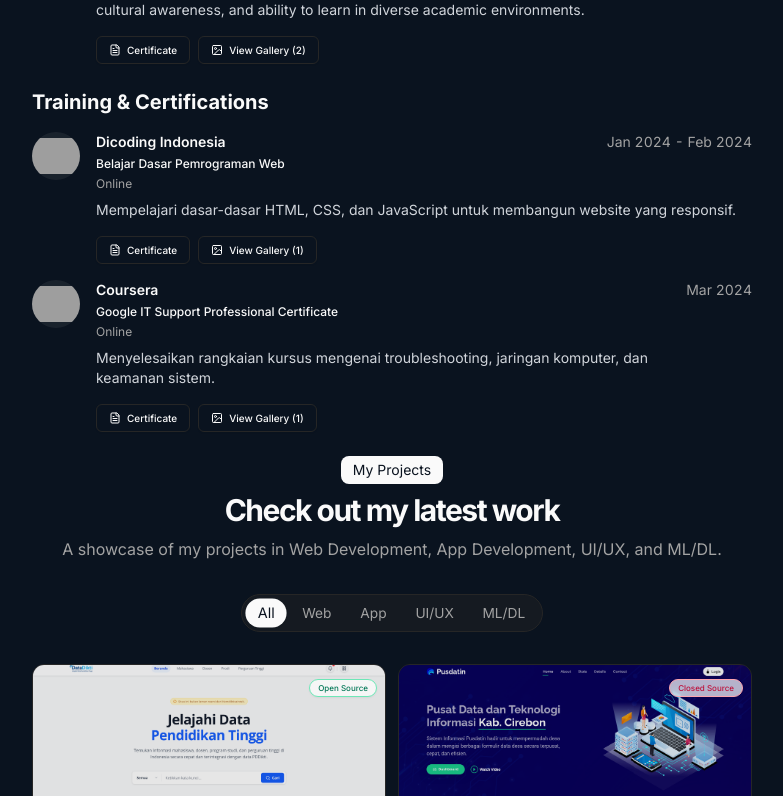
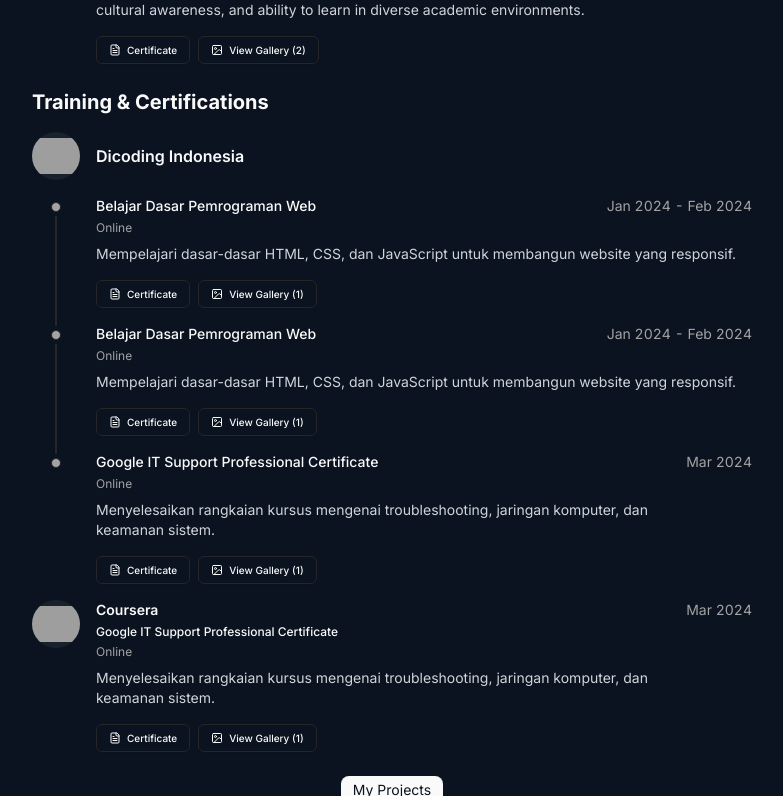
Before and after one commit to azharanggakusuma/portfolio-next, a Next.js app: page / in a window 1280 px wide. Shown: the part 1644-2440 px from the top of the page, without its empty margins (248-1031 px from the left). Built offline with nearby package versions, Linux system fonts and the light colour scheme; grey boxes are pictures that could not be loaded.

Commit message:
feat: implement GroupedAcademicCard component and update training data

```diff
--- a/src/app/page.tsx
+++ b/src/app/page.tsx
@@ -7,6 +7,7 @@ import { ProjectCard } from "@/components/project-card";
 import { ResumeCard } from "@/components/resume-card";
 import { EducationCard } from "@/components/education-card";
 import { AcademicCard } from "@/components/academic-card";
+import { GroupedAcademicCard } from "@/components/grouped-academic-card";
 import { Avatar, AvatarFallback, AvatarImage } from "@/components/ui/avatar";
 import { Badge } from "@/components/ui/badge";
 import { buttonVariants } from "@/components/ui/button";
@@ -24,7 +25,9 @@ import { UrlObject } from "url";
 const BLUR_FADE_DELAY = 0.04;
 
 export default function Page() {
-  const [filter, setFilter] = useState<"all" | "web" | "app" | "ui/ux" | "ml/dl">("all");
+  const [filter, setFilter] = useState<
+    "all" | "web" | "app" | "ui/ux" | "ml/dl"
+  >("all");
 
   // Logika Filter
   const filteredProjects = DATA.projects.filter((project) => {
@@ -42,6 +45,30 @@ export default function Page() {
   const PROJECTS_DELAY = BLUR_FADE_DELAY * 13;
   const CONTACT_DELAY = BLUR_FADE_DELAY * 15;
 
+  // LOGIC PENGELOMPOKAN DATA (Grouping)
+  const groupedTrainings = DATA.trainings.reduce(
+    (acc, item) => {
+      const existingGroup = acc.find((group) => group.school === item.school);
+      if (existingGroup) {
+        existingGroup.items.push(item);
+      } else {
+        acc.push({
+          school: item.school,
+          logoUrl: item.logoUrl,
+          href: item.href,
+          items: [item],
+        });
+      }
+      return acc;
+    },
+    [] as Array<{
+      school: string;
+      logoUrl: string;
+      href: string;
+      items: (typeof DATA.trainings)[number][];
+    }>
+  );
+
   return (
     <main className="flex flex-col min-h-[100dvh]">
       {/* --- HERO SECTION --- */}
@@ -51,7 +78,8 @@ export default function Page() {
             <div className="justify-center flex-col flex flex-1 space-y-1.5">
               <BlurFade delay={HERO_DELAY}>
                 <p className="mx-auto md:mx-0 text-3xl font-bold tracking-tighter sm:text-4xl xl:text-5xl/none">
-                  Hi, I&apos;m {DATA.name} <span className="inline-block">👋</span>
+                  Hi, I&apos;m {DATA.name}{" "}
+                  <span className="inline-block">👋</span>
                 </p>
               </BlurFade>
               <BlurFade delay={HERO_DELAY + 0.05}>
@@ -65,7 +93,10 @@ export default function Page() {
                 <div className="flex gap-2 justify-center md:justify-start mt-4">
                   <Link
                     href="#contact"
-                    className={cn(buttonVariants({ variant: "default" }), "w-full sm:w-auto flex items-center gap-2")}
+                    className={cn(
+                      buttonVariants({ variant: "default" }),
+                      "w-full sm:w-auto flex items-center gap-2"
+                    )}
                   >
                     <Mail className="size-4" />
                     Contact Me
@@ -73,14 +104,16 @@ export default function Page() {
                   <Link
                     href="/resume.pdf"
                     target="_blank"
-                    className={cn(buttonVariants({ variant: "outline" }), "w-full sm:w-auto flex items-center gap-2")}
+                    className={cn(
+                      buttonVariants({ variant: "outline" }),
+                      "w-full sm:w-auto flex items-center gap-2"
+                    )}
                   >
                     <FileText className="size-4" />
                     Download CV
                   </Link>
                 </div>
               </BlurFade>
-
             </div>
             <BlurFade delay={HERO_DELAY}>
               <Avatar className="size-36 mx-auto">
@@ -130,10 +163,7 @@ export default function Page() {
             <h2 className="text-xl font-bold">Work Experience</h2>
           </BlurFade>
           {DATA.work.map((work, id) => (
-            <BlurFade
-              key={work.company + id}
-              delay={WORK_DELAY + id * 0.05}
-            >
+            <BlurFade key={work.company + id} delay={WORK_DELAY + id * 0.05}>
               <ResumeCard
                 logoUrl={work.logoUrl}
                 altText={work.company}
@@ -214,26 +244,16 @@ export default function Page() {
             <h2 className="text-xl font-bold">Training & Certifications</h2>
           </BlurFade>
 
-          {DATA.trainings.map((item, id) => (
+          {groupedTrainings.map((group, id) => (
             <BlurFade
-              key={item.school + item.degree + id}
+              key={group.school + id}
               delay={BLUR_FADE_DELAY * 12 + id * 0.05}
             >
-              <AcademicCard
-                logoUrl={item.logoUrl}
-                altText={item.school}
-                title={item.school}
-                subtitle={item.degree}
-                href={item.href}
-                period={
-                  item.start === item.end
-                    ? item.start
-                    : `${item.start} - ${item.end}`
-                }
-                location={item.location}
-                description={item.description}
-                certificateUrl={item.certificateUrl}
-                gallery={item.gallery}
+              <GroupedAcademicCard
+                school={group.school}
+                logoUrl={group.logoUrl}
+                href={group.href}
+                items={group.items}
               />
             </BlurFade>
           ))}
@@ -253,7 +273,8 @@ export default function Page() {
                   Check out my latest work
                 </h2>
                 <p className="text-muted-foreground text-sm/relaxed xl:text-base/relaxed">
-                  A showcase of my projects in Web Development, App Development, UI/UX, and ML/DL.
+                  A showcase of my projects in Web Development, App Development,
+                  UI/UX, and ML/DL.
                 </p>
               </div>
             </div>
@@ -275,7 +296,9 @@ export default function Page() {
                     <button
                       key={tab.value}
                       onClick={() =>
-                        setFilter(tab.value as "all" | "web" | "app" | "ui/ux" | "ml/dl")
+                        setFilter(
+                          tab.value as "all" | "web" | "app" | "ui/ux" | "ml/dl"
+                        )
                       }
                       className={
                         "px-3 py-1 text-xs sm:text-sm rounded-full transition-all duration-200 " +
--- /dev/null
+++ b/src/components/grouped-academic-card.tsx
@@ -0,0 +1,183 @@
+"use client";
+
+import { Avatar, AvatarFallback, AvatarImage } from "@/components/ui/avatar";
+import { Badge } from "@/components/ui/badge";
+import { Button } from "@/components/ui/button";
+import { FileText } from "lucide-react";
+import React from "react";
+import Markdown from "react-markdown";
+import { GalleryModal } from "./gallery-modal";
+import { CertificateModal } from "./certificate-modal";
+import { GalleryItem } from "@/data/resume";
+import { cn } from "@/lib/utils";
+
+interface TrainingItem {
+  readonly degree: string;
+  readonly start: string;
+  readonly end: string;
+  readonly location?: string;
+  readonly description?: string;
+  readonly certificateUrl?: string;
+  readonly gallery?: readonly GalleryItem[];
+}
+
+interface GroupedAcademicCardProps {
+  readonly school: string;
+  readonly logoUrl: string;
+  readonly href?: string;
+  readonly items: readonly TrainingItem[];
+}
+
+export const GroupedAcademicCard = ({
+  school,
+  logoUrl,
+  items,
+}: GroupedAcademicCardProps) => {
+  const isGrouped = items.length > 1;
+
+  if (!isGrouped) {
+    const item = items[0];
+    return (
+      <div className="flex gap-4">
+        <div className="flex-none">
+          <Avatar className="size-12 bg-muted-foreground/10">
+            <AvatarImage
+              src={logoUrl}
+              alt={school}
+              className="object-contain"
+            />
+            <AvatarFallback>{school[0]}</AvatarFallback>
+          </Avatar>
+        </div>
+        <div className="flex-grow flex-col">
+          <div className="flex items-center justify-between gap-x-2 text-base">
+            <h3 className="inline-flex items-center justify-center font-semibold leading-none text-xs sm:text-sm">
+              {school}
+            </h3>
+            <div className="text-xs sm:text-sm tabular-nums text-muted-foreground text-right">
+              {item.start === item.end
+                ? item.start
+                : `${item.start} - ${item.end}`}
+            </div>
+          </div>
+          <div className="font-sans text-xs mt-1 font-medium">
+            {item.degree}
+          </div>
+          {item.location && (
+            <div className="font-sans text-xs mt-1 text-muted-foreground">
+              {item.location}
+            </div>
+          )}
+          <div className="mt-2 text-xs sm:text-sm">
+            {item.description && (
+              <Markdown className="prose max-w-full text-pretty font-sans text-sm dark:prose-invert">
+                {item.description}
+              </Markdown>
+            )}
+            <ActionButtons item={item} />
+          </div>
+        </div>
+      </div>
+    );
+  }
+
+  return (
+    <div className="flex gap-4">
+      <div className="flex-none w-12 flex flex-col items-center">
+        <Avatar className="size-12 bg-muted-foreground/10">
+          <AvatarImage src={logoUrl} alt={school} className="object-contain" />
+          <AvatarFallback>{school[0]}</AvatarFallback>
+        </Avatar>
+      </div>
+
+      <div className="flex flex-col flex-grow">
+        <div className="mb-4 h-12 flex items-center">
+          <h3 className="font-semibold text-sm sm:text-base">{school}</h3>
+        </div>
+
+        <div className="flex flex-col">
+          {items.map((item, index) => {
+            const isLast = index === items.length - 1;
+
+            return (
+              <div key={index} className="relative pl-0 pb-4 last:pb-0">
+                {!isLast && (
+                  <div
+                    className="absolute w-[2px] bg-border"
+                    style={{
+                      left: "-41px",
+                      top: "10px",
+                      bottom: "-10px",
+                    }}
+                  />
+                )}
+
+                <div
+                  className="absolute rounded-full border bg-muted-foreground ring-4 ring-background z-10"
+                  style={{
+                    width: "10px",
+                    height: "10px",
+                    left: "-45px",
+                    top: "6px",
+                  }}
+                />
+
+                <div className="flex flex-col">
+                  <div className="flex items-center justify-between gap-x-2 text-base">
+                    <h4 className="font-medium text-xs sm:text-sm leading-none">
+                      {item.degree}
+                    </h4>
+                    <div className="text-xs sm:text-sm tabular-nums text-muted-foreground text-right shrink-0">
+                      {item.start === item.end
+                        ? item.start
+                        : `${item.start} - ${item.end}`}
+                    </div>
+                  </div>
+
+                  {item.location && (
+                    <div className="font-sans text-xs mt-1 text-muted-foreground">
+                      {item.location}
+                    </div>
+                  )}
+
+                  <div className="mt-2 text-xs sm:text-sm">
+                    {item.description && (
+                      <Markdown className="prose max-w-full text-pretty font-sans text-sm dark:prose-invert">
+                        {item.description}
+                      </Markdown>
+                    )}
+                    <ActionButtons item={item} />
+                  </div>
+                </div>
+              </div>
+            );
+          })}
+        </div>
+      </div>
+    </div>
+  );
+};
+
+const ActionButtons = ({ item }: { item: TrainingItem }) => (
+  <div className="flex flex-wrap gap-2 mt-1">
+    {item.certificateUrl && (
+      <CertificateModal
+        href={item.certificateUrl}
+        alt={`${item.degree} Certificate`}
+        trigger={
+          <Button
+            variant="outline"
+            size="sm"
+            className="mt-3 gap-1.5 text-[10px] h-7 font-medium"
+          >
+            <FileText className="h-3 w-3" />
+            Certificate
+          </Button>
+        }
+      />
+    )}
+    {item.gallery && item.gallery.length > 0 && (
+      <GalleryModal title={item.degree} items={item.gallery} />
+    )}
+  </div>
+);
--- a/src/data/resume.tsx
+++ b/src/data/resume.tsx
@@ -269,7 +269,43 @@ export const DATA = {
       ],
     },
     {
+      school: "Dicoding Indonesia",
+      href: "https://www.dicoding.com",
+      degree: "Belajar Dasar Pemrograman Web",
+      logoUrl: "/path/to/dicoding-logo.png",
+      start: "Jan 2024",
+      end: "Feb 2024",
+      location: "Online",
+      description:
+        "Mempelajari dasar-dasar HTML, CSS, dan JavaScript untuk membangun website yang responsif.",
+      certificateUrl: "https://dicoding.com/certificates/...",
+      gallery: [
+        {
+          image: "/gallery/training-1.jpg",
+          caption: "Sesi mentoring online.",
+        },
+      ],
+    },
+    {
       school: "Coursera",
+      href: "https://coursera.org",
+      degree: "Google IT Support Professional Certificate",
+      logoUrl: "/path/to/coursera-logo.png",
+      start: "Mar 2024",
+      end: "Mar 2024",
+      location: "Online",
+      description:
+        "Menyelesaikan rangkaian kursus mengenai troubleshooting, jaringan komputer, dan keamanan sistem.",
+      certificateUrl: "https://coursera.org/verify/...",
+      gallery: [
+        {
+          image: "/gallery/training-2.jpg",
+          caption: "Sesi mentoring online.",
+        },
+      ],
+    },
+    {
+      school: "Dicoding Indonesia",
       href: "https://coursera.org",
       degree: "Google IT Support Professional Certificate",
       logoUrl: "/path/to/coursera-logo.png",
```
